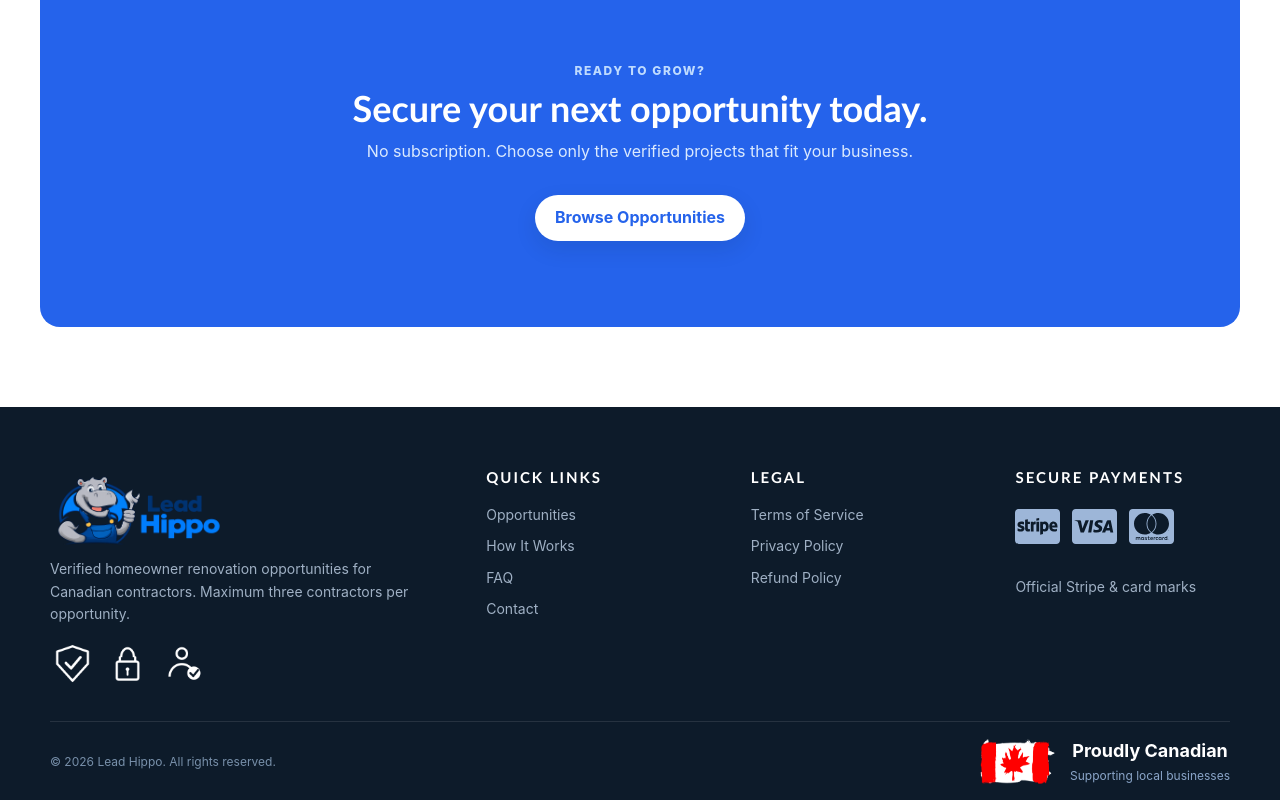
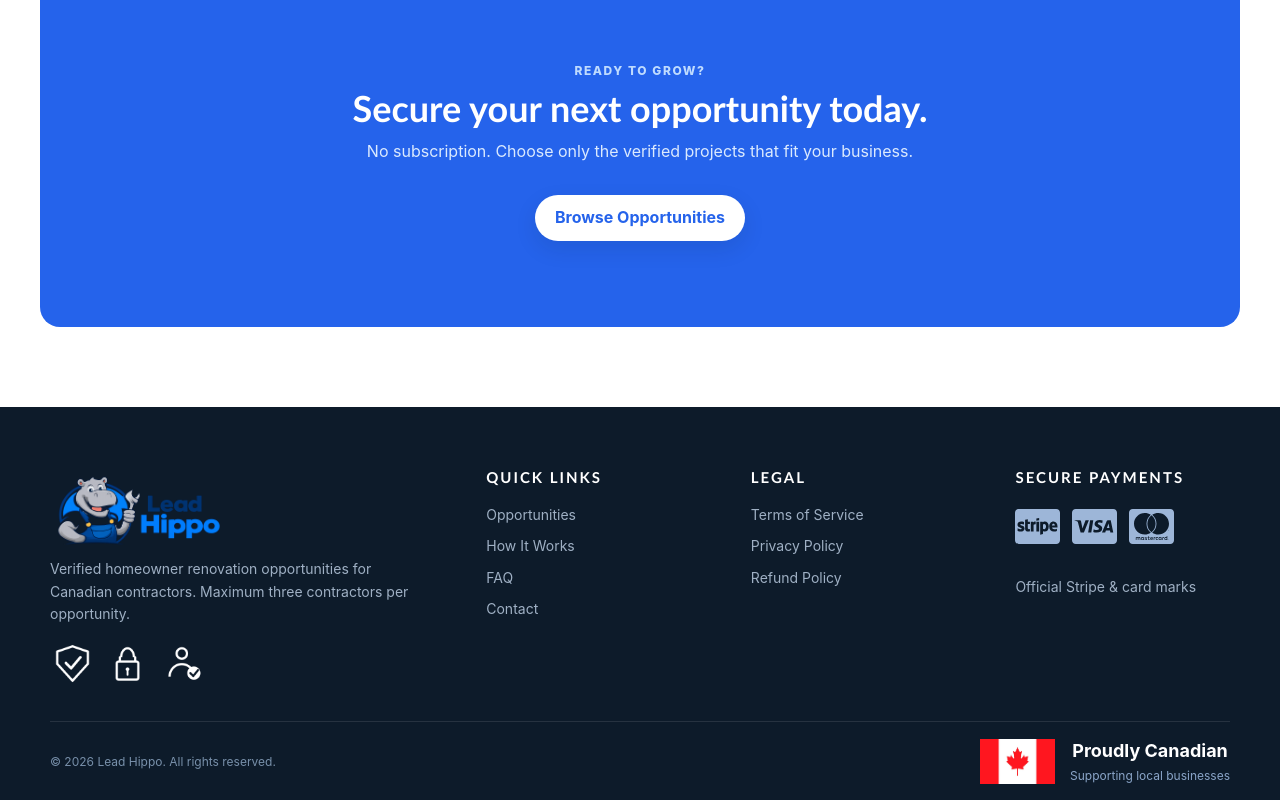
Before and after one commit to sulphitic7864/lead-hippo, a Next.js app in the folder frontend/: page / in a window 1280 px wide. Shown: the part 1963-2763 px from the top of the page. Built offline with nearby package versions, Linux system fonts and the light colour scheme; no server answers.

Commit message:
Add flag of Canada image to assets directory

```diff
--- a/frontend/src/components/Footer.tsx
+++ b/frontend/src/components/Footer.tsx
@@ -147,7 +147,7 @@ export function Footer() {
 
         <div className="canadian">
           <Image
-            src="/assets/flag-of-canada.png"
+            src="/assets/flag-of-canada.jpeg"
             alt="Canada"
             width={75}
             height={45}
```
Also changed, not shown: frontend/public/assets/flag-of-canada-b.png (renamed from frontend/public/assets/flag-of-canada.png), frontend/public/assets/flag-of-canada.jpeg (added).
